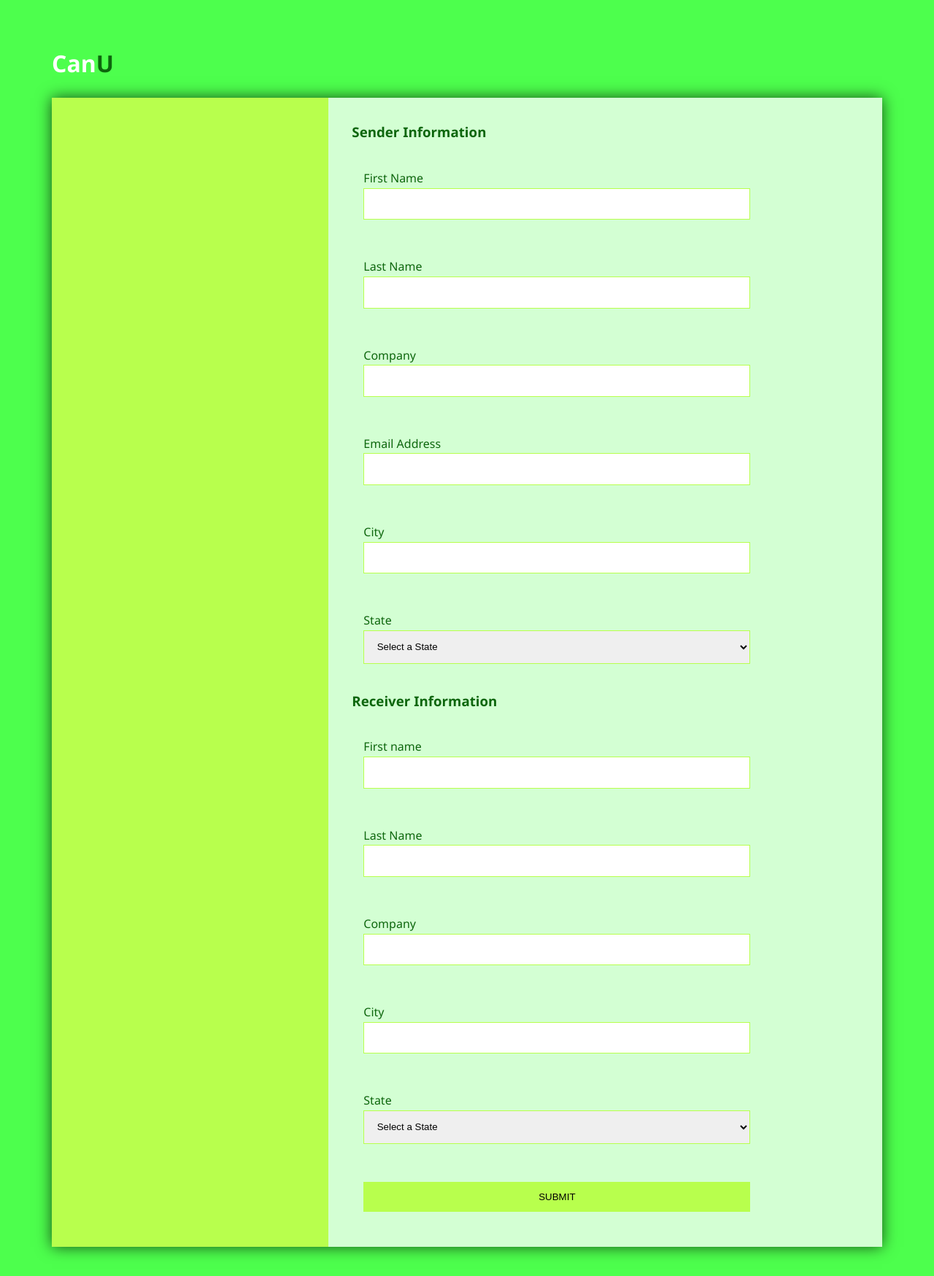
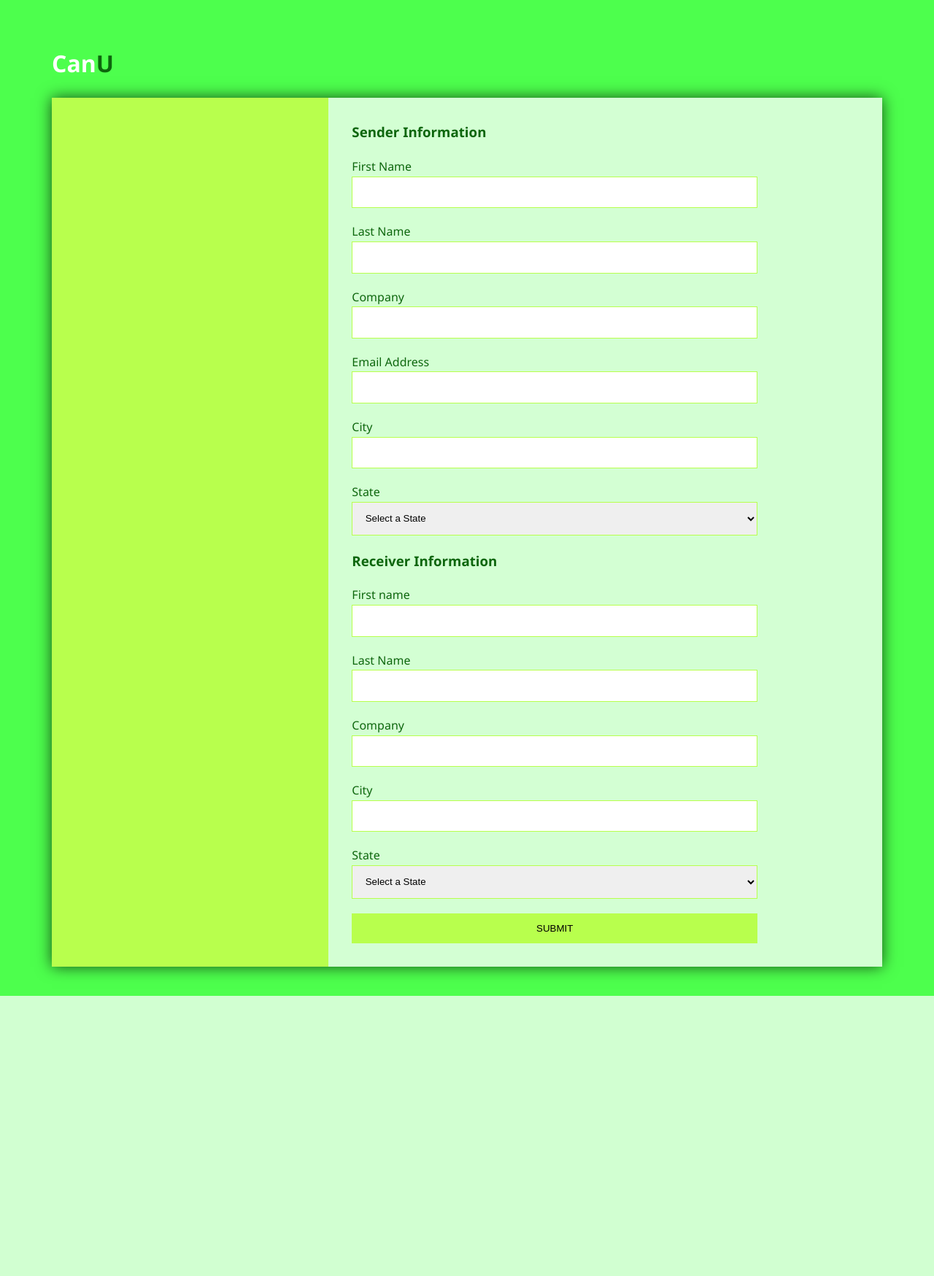
Before and after one commit to TLJessop/CanU-fb, a Node server app: page / in a window 1280 px wide. Shown: the whole page at 73% size. After the commit the page ends 1365 px from the top, so only its background shows below. Run offline with Node 20, Linux system fonts and the light colour scheme; some libraries are stand-ins or nearby versions.

Commit message:
tighten the form some more

```diff
--- a/public/style.css
+++ b/public/style.css
@@ -76,6 +76,8 @@
 
 .shippingInfo form p{
     margin: 0;
+    padding: 0;
+    display: inline;
 }
 
 .shippingInfo form
```
